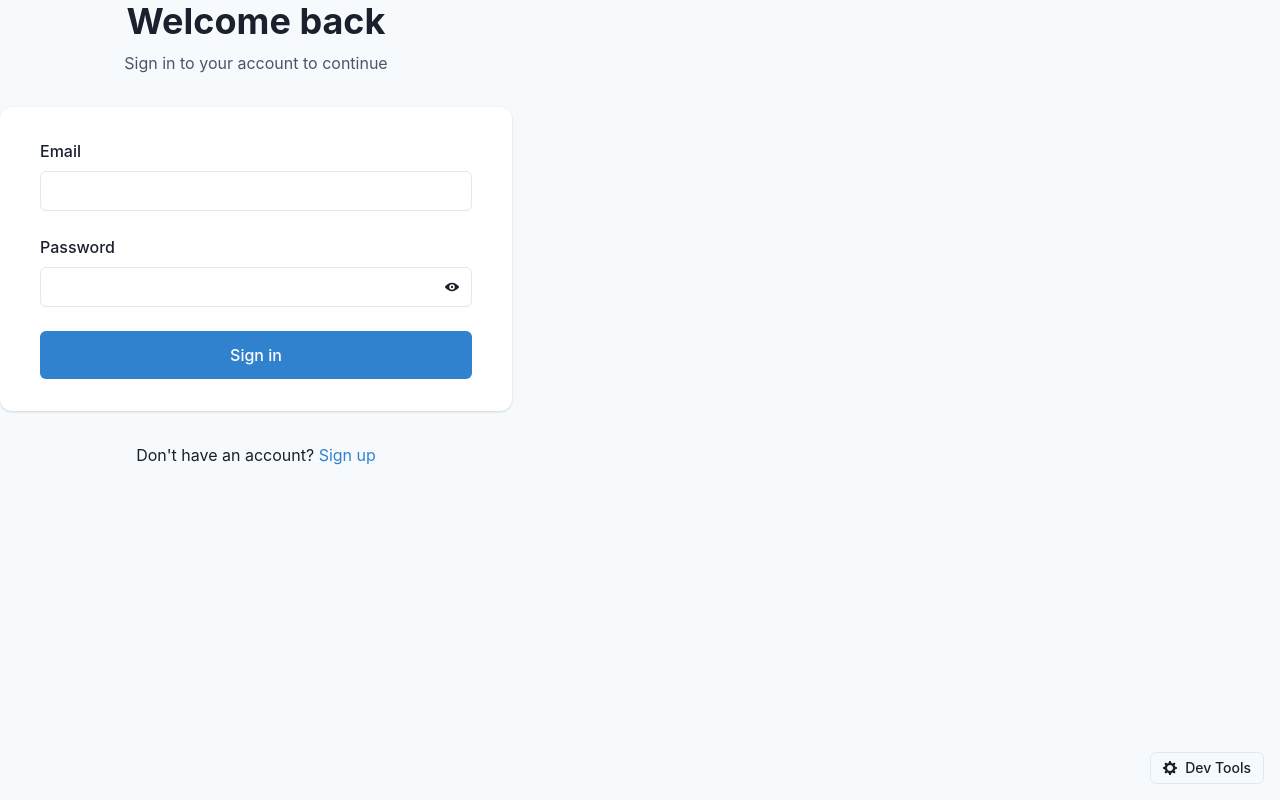
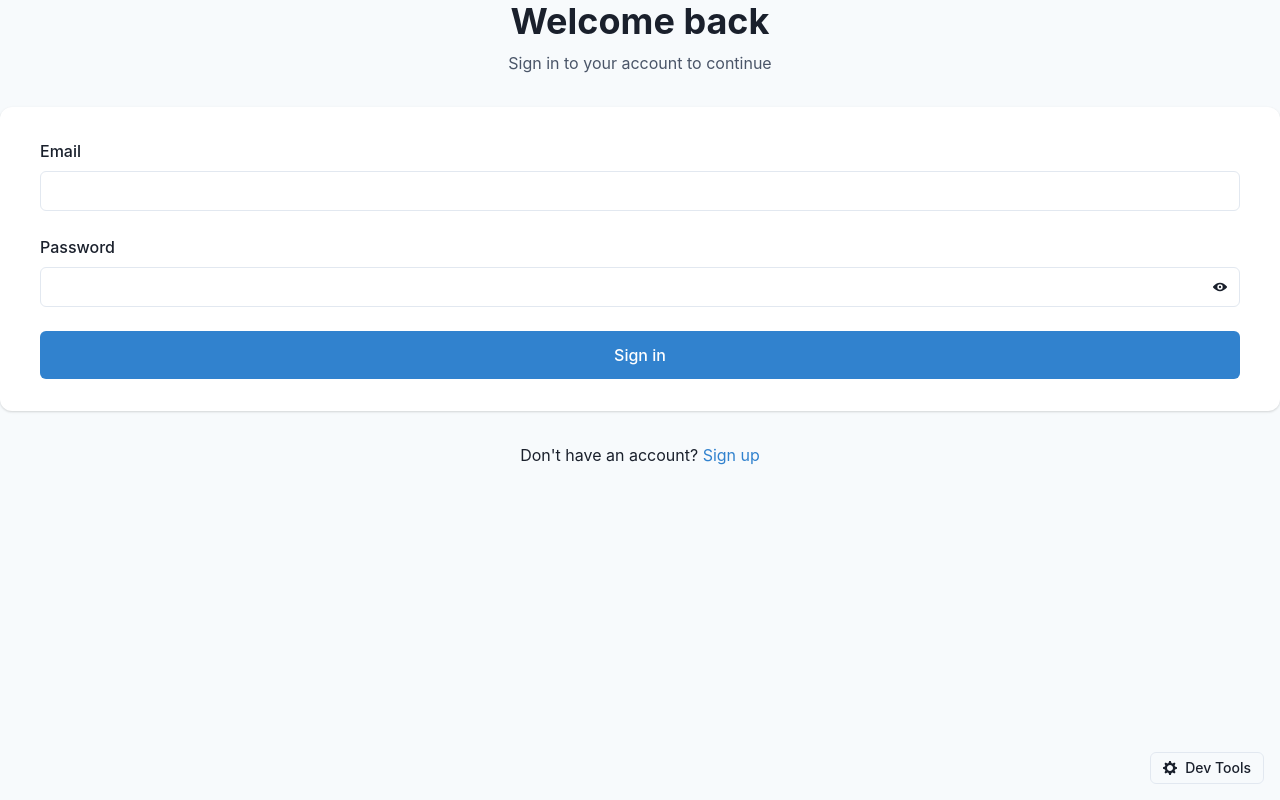
Before and after one commit to shelbyklein/ezra, a React (Vite) app in the folder frontend/: page /login in a window 1280 px wide. Built offline with nearby package versions, Linux system fonts and the light colour scheme; no server answers.

Commit message:
Make Container components full width
- Add max-width: 100% and width: 100% to global CSS override
- Update theme Container component to have maxW: 100% and w: full
- Replace AppLayout Container with Box for full width layout
- Removes default responsive max-width constraints from containers

```diff
--- a/frontend/src/components/Layout/AppLayout.tsx
+++ b/frontend/src/components/Layout/AppLayout.tsx
@@ -132,9 +132,9 @@ export const AppLayout: React.FC = () => {
         ) : null}
       </Box>
 
-      <Container maxW="container.xl" py={8} pb={16}>
+      <Box w="full" py={8} pb={16}>
         <Outlet />
-      </Container>
+      </Box>
 
       {/* Floating Chat Bubble */}
       <ChatBubble />
--- a/frontend/src/styles/global.css
+++ b/frontend/src/styles/global.css
@@ -2,8 +2,10 @@
  * Global CSS overrides
  */
 
-/* Remove padding and margin from Chakra Container component */
+/* Remove padding and margin from Chakra Container component and make it full width */
 .chakra-container {
   padding: 0 !important;
   margin: 0 !important;
+  max-width: 100% !important;
+  width: 100% !important;
 }
--- a/frontend/src/theme.ts
+++ b/frontend/src/theme.ts
@@ -151,6 +151,8 @@ const components = {
     baseStyle: {
       px: 0,
       mx: 0,
+      maxW: '100%',
+      w: 'full',
     },
   },
   Modal: {
```
